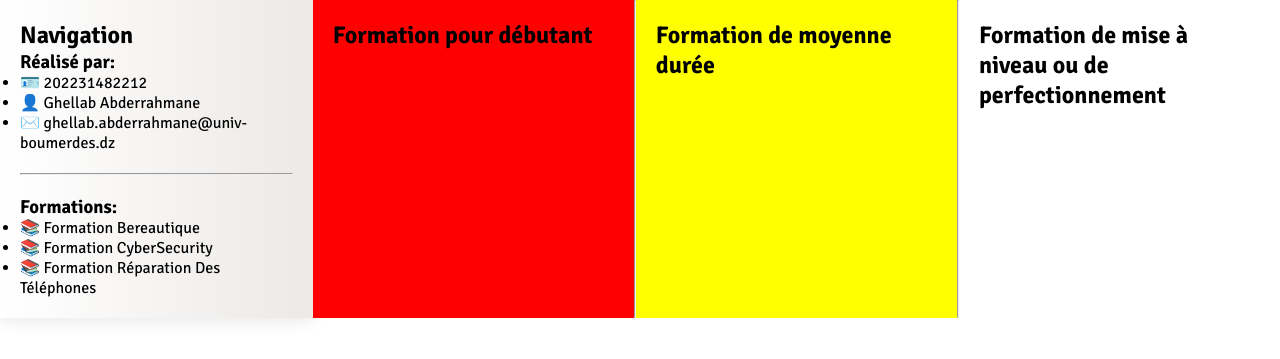
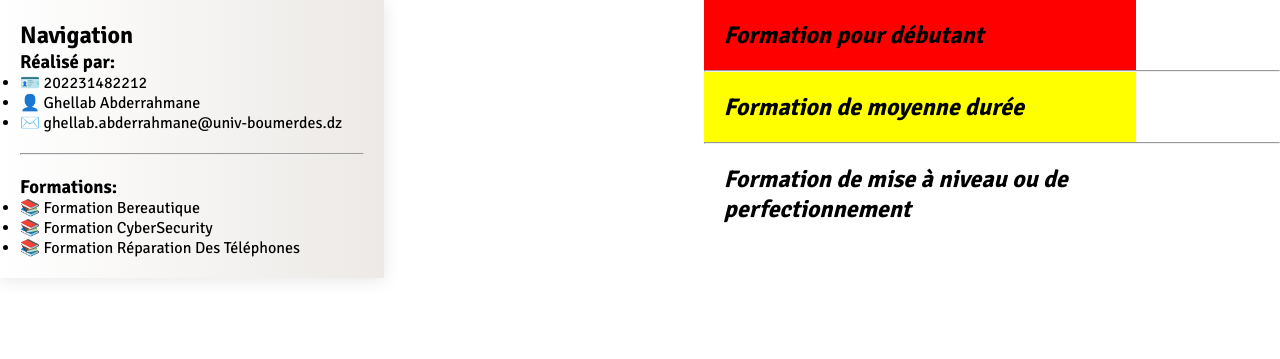
Before and after one commit to rhaym-tech/formations-manager-webapp, a PHP site: page /pages/formation.php in a window 1280 px wide. Shown: the part 79-438 px from the top of the page. Run offline with PHP 8.4, Linux system fonts and the light colour scheme; data that the repository does not hold is empty.

Commit message:
fix bugs

```diff
--- /dev/null
+++ b/assets/css/formations.css
@@ -0,0 +1,4 @@
+.section-title {
+    font-weight: bold;
+    font-style: italic;
+}
--- a/includes/head.php
+++ b/includes/head.php
@@ -7,4 +7,5 @@
     <link rel="stylesheet" href="/assets/css/sidebar.css"/>
     <link rel="stylesheet" href="/assets/css/articles.css"/>
     <link rel="stylesheet" href="/assets/css/comments.css"/>
+    <link rel="stylesheet" href="/assets/css/formations.css"/>
 </head>
--- a/pages/formation.php
+++ b/pages/formation.php
@@ -93,7 +93,10 @@
         <?# Including nav bar ?>
         <?php include '../includes/nav.php'; ?>
 
-        <div class="formations container">
+        <div class="formations-container">
+            <?php
+                echo "<img src='". $formations[$id]["image"] ."'></img>";
+            ?>
             <section style="background-color:red">
                 <h2 class="section-title">Formation pour débutant</h2>
 
@@ -112,12 +115,6 @@
                 <h2 class="section-title">Formation de mise à niveau ou de perfectionnement</h2>
 
             </section>
-
-
-
-            <?php
-                echo "<img src='". $formations[$id]["image"] ."'></img>";
-            ?>
         </div>
     </div>
 </body>
```
Lines whose indentation alone changed are shown as unchanged.
